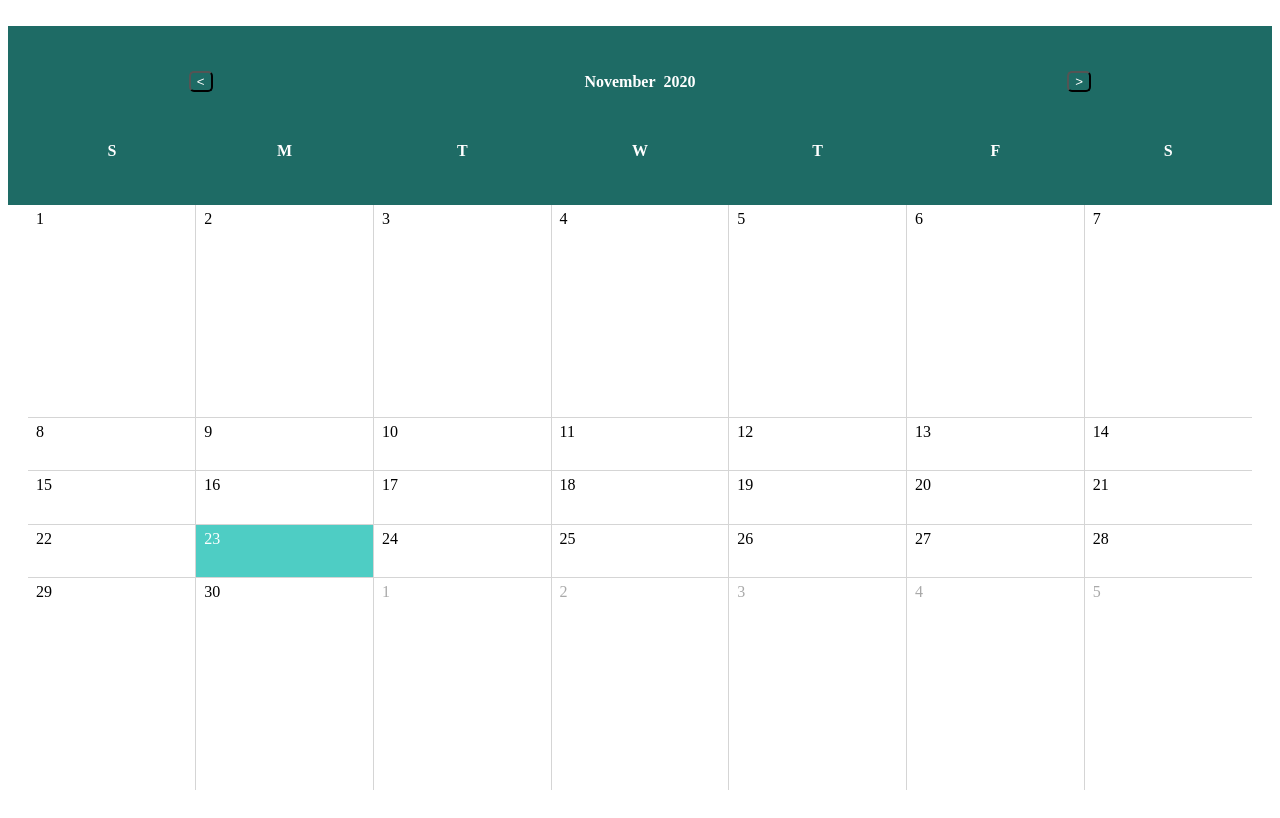
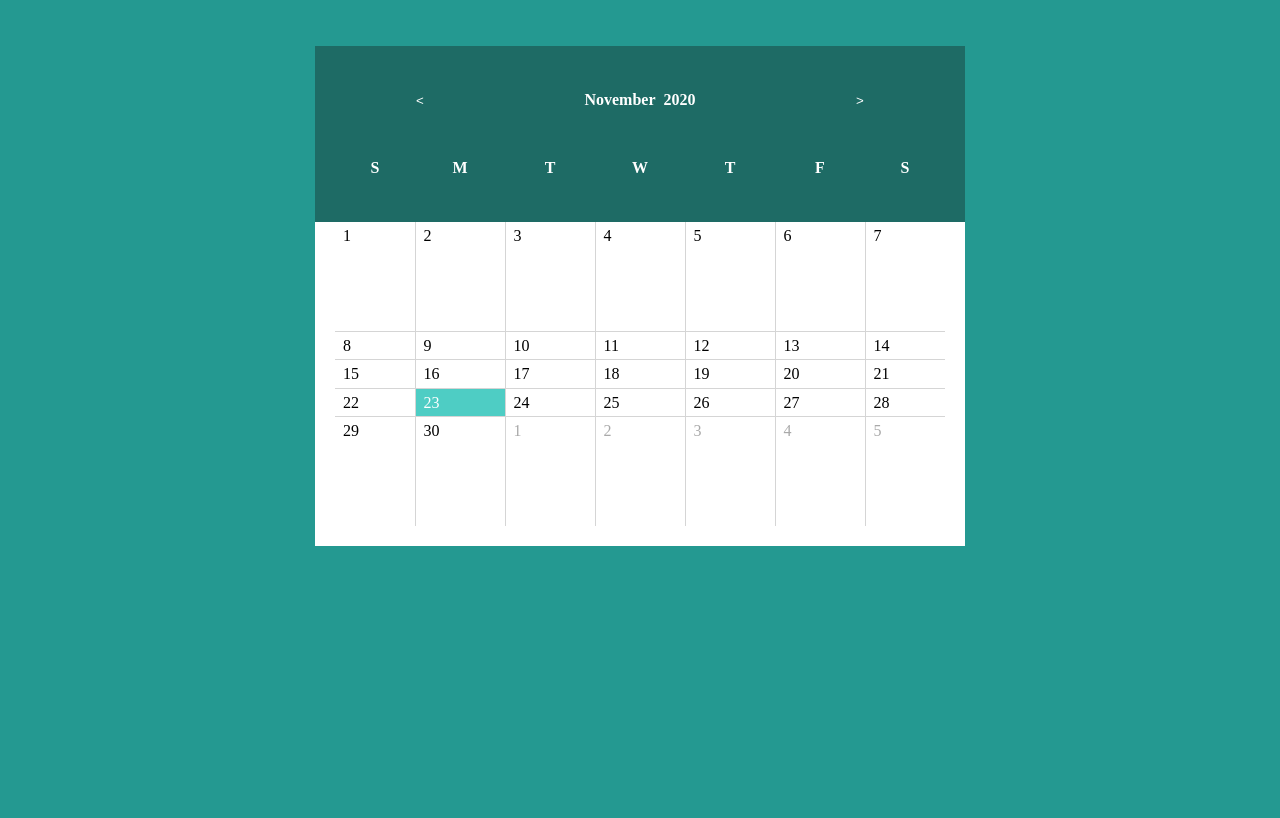
Before and after one commit to BhatiaGurpreet/eventcalendar, a plain HTML site: page index.html in a window 1280 px wide. Drawn offline with Linux system fonts and the light colour scheme.

Commit message:
Update CalendarStyle.css

```diff
--- a/CalendarStyle.css
+++ b/CalendarStyle.css
@@ -1,3 +1,9 @@
+ body
+    {
+        background-color: #249991;
+    }
+
+
 table {
     width: 100%;
     height: 100%;
@@ -6,6 +12,7 @@ table {
 	border-collapse: collapse;
 	background-color:white;
 }
+
 thead
 {
 	border:20px solid #1e6b65;
@@ -17,14 +24,16 @@ thead > tr > th {
 	border:none;
 }
 
-.calendar-button {
-    background-color: transparent;
-	color:white;
-	border-radius:5px;
+tbody
+{
+	border:20px solid white;
 }
-.calendar-button:hover{
-    transform:scale(1.5);
-    cursor: pointer;
+
+tbody > tr > td {
+    position: relative;
+    border: 1px solid #d5d5d5;
+    width: auto;
+    height: auto;
 }
 
 tbody > tr > td:hover {
@@ -34,15 +43,16 @@ tbody > tr > td:hover {
 	color:black;
 }
 
-tbody
-{
-	border:20px solid white;
+.calendar-button {
+	border:none;
+    background-color: transparent;
+	color:white;
+	outline:none;
 }
-tbody > tr > td {
-    position: relative;
-    border: 1px solid #d5d5d5;
-    width: auto;
-    height: auto;
+.calendar-button:hover{
+    transform:scale(1.5);
+    cursor: pointer;
+	border:none;
 }
 
 .today {
@@ -70,3 +80,20 @@ tbody > tr > td {
     color: white;
     border-radius: 5px;
 }
+#Calendar
+	{
+		width: 650px;
+		height: 500px;
+		margin: auto;
+		padding: 20px;
+	}
+
+@media screen and (max-width: 360px) {
+ #Calendar
+	{
+		width: 100%;
+		height: 75%;
+		margin: auto;
+		padding: 20px;
+	}
+}
```
